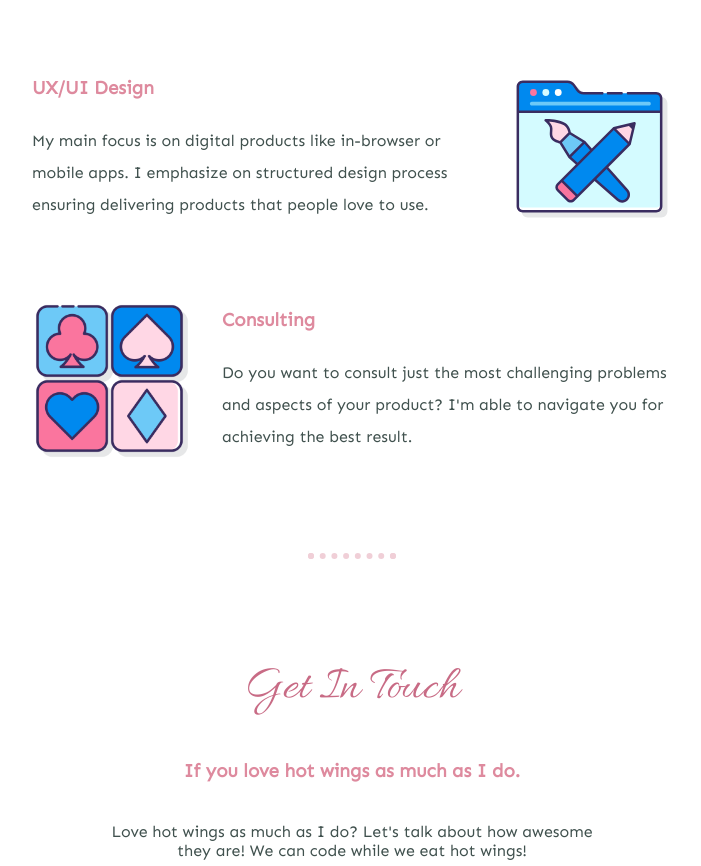
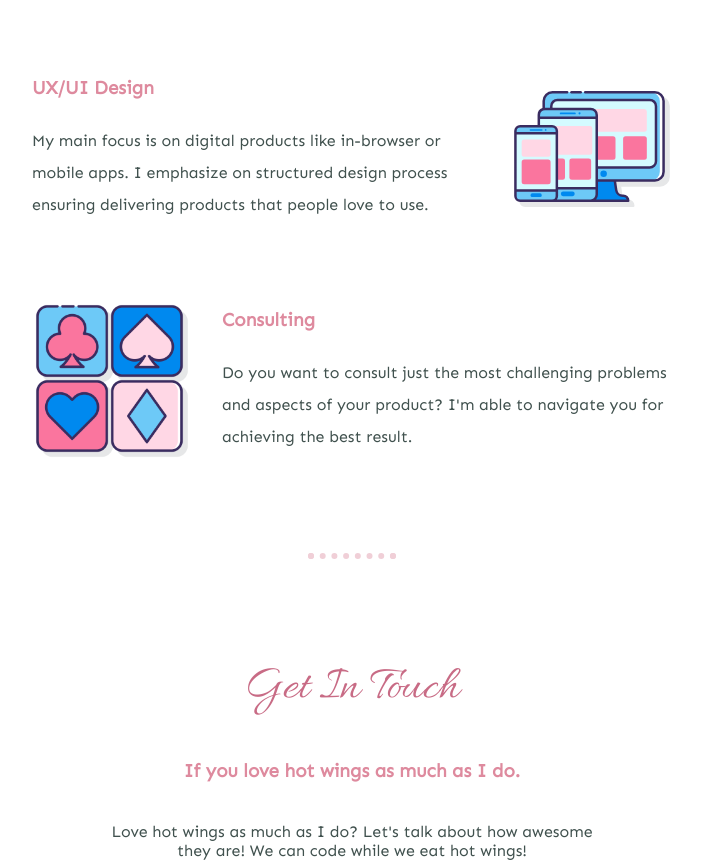
Before and after one commit to vanni4occhi/MyWebSite, a plain HTML site: page index.html in a window 1280 px wide. Shown: the part 1735-2601 px from the top of the page, without its empty margins (288-989 px from the left). Drawn offline with Linux system fonts and the light colour scheme.

Commit message:
Update index.html

```diff
--- a/index.html
+++ b/index.html
@@ -34,7 +34,7 @@
           <p>My main focus is on digital products like in-browser or mobile apps. I emphasize on structured design process ensuring delivering products that people love to use.</p>
         </div>
         <div class="skill-row">
-          <img class="skills-float-right-img" src="images/072-ui design.svg" alt="ux-ui-design-img">
+          <img class="skills-float-right-img" src="images/064-responsive design.svg" alt="ux-ui-design-img">
           <h3>UX/UI Design</h3>
           <p>My main focus is on digital products like in-browser or mobile apps. I emphasize on structured design process ensuring delivering products that people love to use.</p>
         </div>
```
